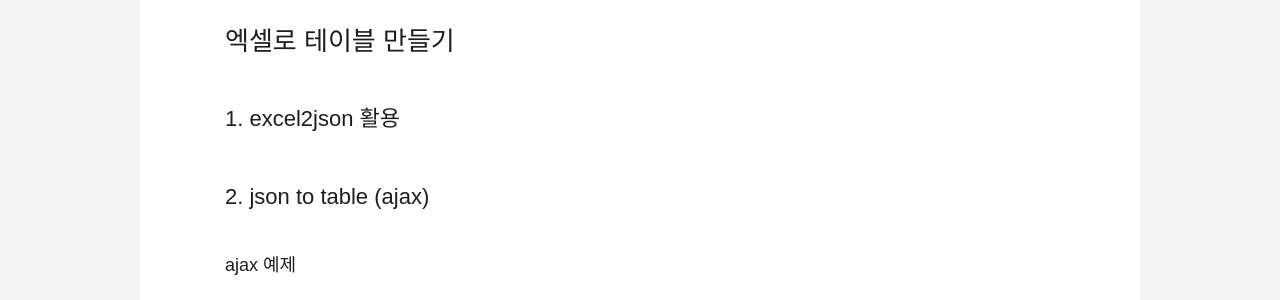
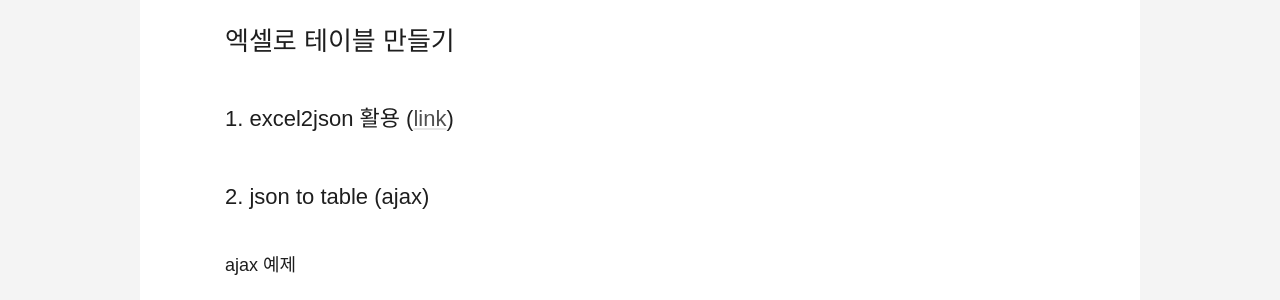
Before and after one commit to gutmate/gutmate.github.com, a Jekyll site: the page built from _posts/2018-02-05-excel-to-table.md, in a window 1280 px wide. Shown: the part 480-780 px from the top of the page. Built offline with Jekyll 4.4.1, drawn with Linux system fonts in a browser that asks for light colours; some web fonts are replaced; comment, search, counter and statistics services are not loaded.

Commit message:
Update post

```diff
--- a/_posts/2018-02-05-excel-to-table.md
+++ b/_posts/2018-02-05-excel-to-table.md
@@ -10,7 +10,7 @@ tags:
 
 # 엑셀로 테이블 만들기
 
-## 1. excel2json 활용
+## 1. excel2json 활용 ([link](https://github.com/coolengineer/excel2json))
 
 ## 2. json to table (ajax)
 
```
